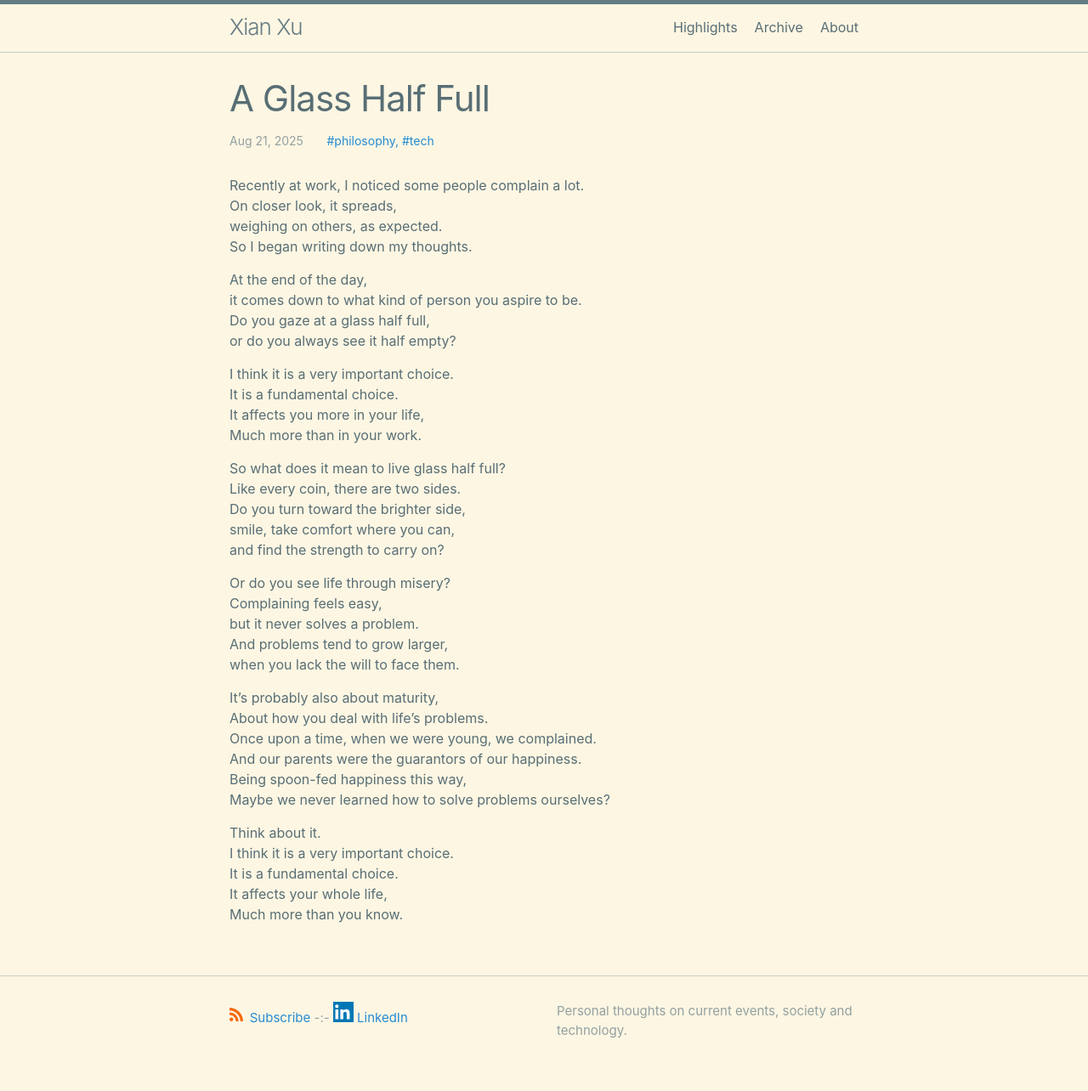
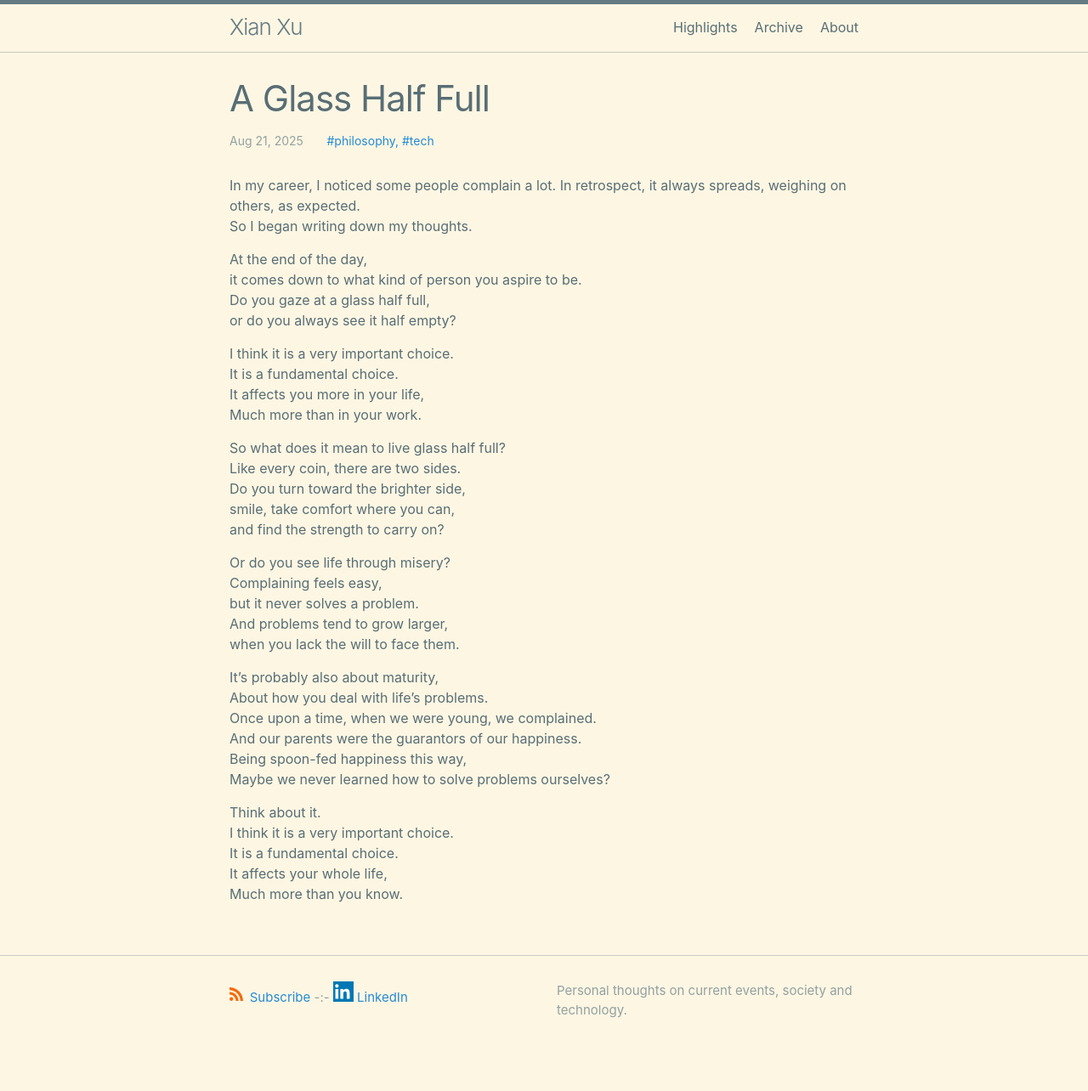
Before and after one commit to xianxu/xianxu.github.io, a Jekyll site: the page built from _posts/2025-08-21-glass-half-full.markdown, in a window 1280 px wide. Shown: the whole page at 85% size. Built offline with Jekyll 4.4.1, drawn with Linux system fonts in a browser that asks for light colours; comment, search, counter and statistics services are not loaded; after the commit the page ends 1260 px from its top, so only the background shows below that.

Commit message:
Sync latest _posts from remote land

```diff
--- a/_posts/2025-08-21-glass-half-full.markdown
+++ b/_posts/2025-08-21-glass-half-full.markdown
@@ -8,8 +8,8 @@ comments: true
 ---
 
 
-Recently at work, I noticed some people complain a lot.
-On closer look, it spreads,
+In my career, I noticed some people complain a lot.
+In retrospect, it always spreads,
 weighing on others, as expected.
 So I began writing down my thoughts.
 
```
